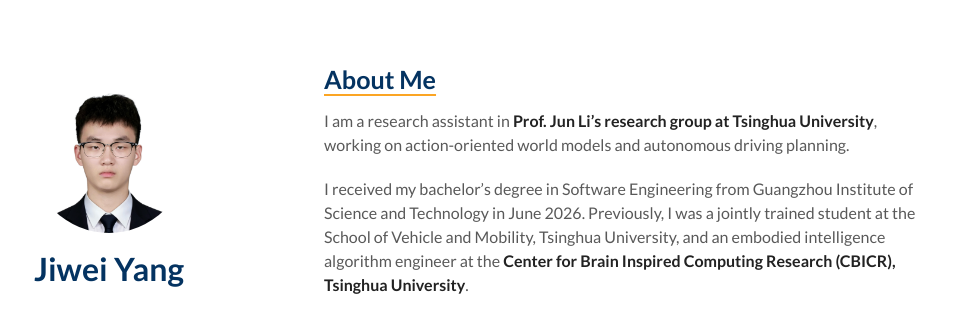
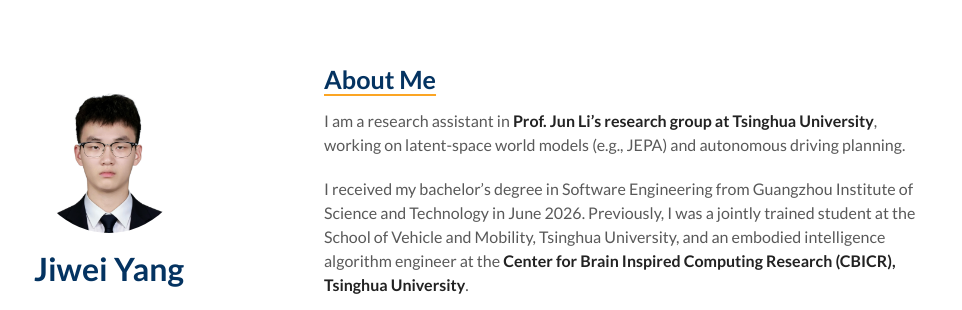
Before and after one commit to NoctYang/NoctYang.github.io, a Jekyll site: the page built from index.md, in a window 1280 px wide and 900 px high. Shown: the top 310 px of the window, without its empty margins (186-1148 px from the left). Built offline with Jekyll 4.4.1, drawn with Linux system fonts in a browser that asks for light colours; a style sheet for code colours, icons or effects is not loaded; our own code applies the rules of GitHub Pages for plain Markdown files.

Commit message:
Update research focus to latent-space world models

```diff
--- a/index.md
+++ b/index.md
@@ -4,7 +4,7 @@ layout: homepage
 
 ## About Me
 
-I am a research assistant in **Prof. Jun Li's research group at Tsinghua University**, working on action-oriented world models and autonomous driving planning.
+I am a research assistant in **Prof. Jun Li's research group at Tsinghua University**, working on latent-space world models (e.g., JEPA) and autonomous driving planning.
 
 I received my bachelor's degree in Software Engineering from Guangzhou Institute of Science and Technology in June 2026. Previously, I was a jointly trained student at the School of Vehicle and Mobility, Tsinghua University, and an embodied intelligence algorithm engineer at the **Center for Brain Inspired Computing Research (CBICR), Tsinghua University**.
 
```
